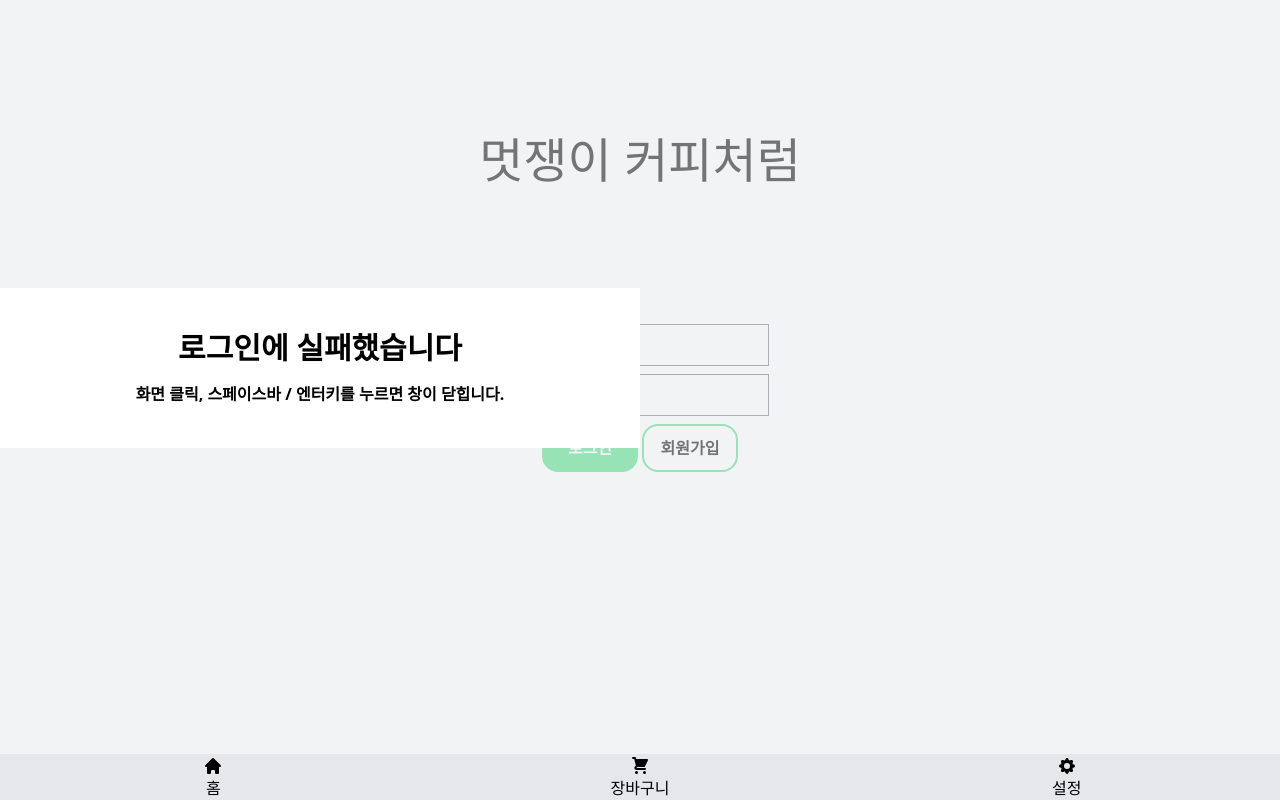
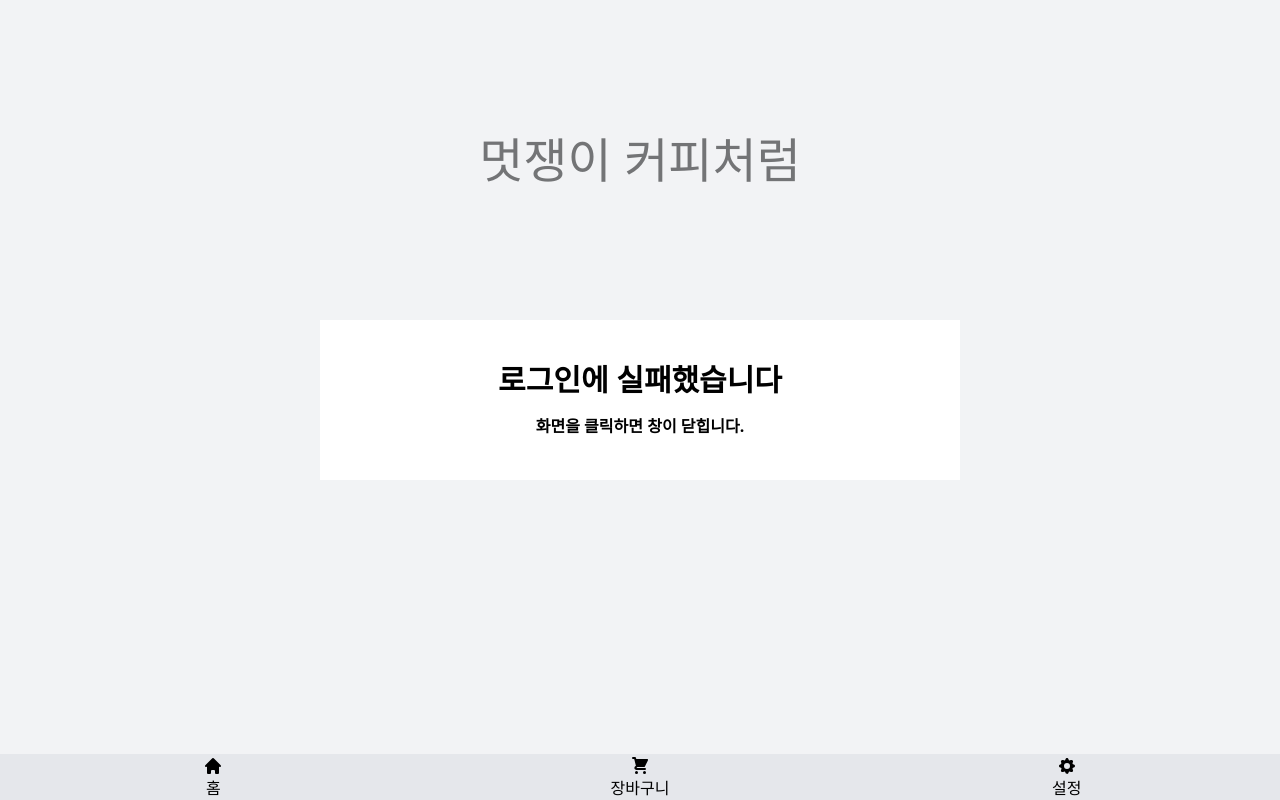
Before and after one commit to StolenMoments/starbucks-clone-vue, a Vue app: page /#/ in a window 1280 px wide. Both pictures are taken after a click on the button "로그인". Built offline with nearby package versions, Linux system fonts and the light colour scheme; no server answers.

Commit message:
design(LoginForm) : change modal style, message

```diff
--- a/src/components/Modal/LoginFailModal.vue
+++ b/src/components/Modal/LoginFailModal.vue
@@ -4,7 +4,7 @@
     </section>
     <section class="ModalContent">
       <div class="text-3xl font-bold">로그인에 실패했습니다</div>
-      <div class="mt-4 text-md font-bold">화면 클릭, 스페이스바 / 엔터키를 누르면 창이 닫힙니다.</div>
+      <div class="mt-4 text-md font-bold">화면을 클릭하면 창이 닫힙니다.</div>
     </section>
   </section>
 </template>
@@ -21,7 +21,8 @@ export default {
 }
 
 .ModalContent {
-  @apply absolute inline-block top-72 h-1/5 w-1/2 flex flex-col justify-center
+  @apply absolute inline-block top-0 left-0 right-0 bottom-0 m-auto
+  h-1/5 w-1/2 flex flex-col justify-center
   items-center bg-white text-center
 }
 
```
